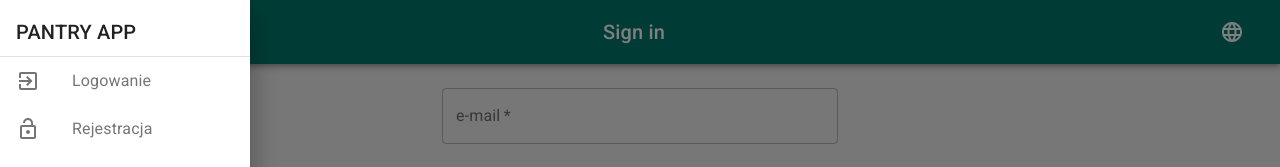
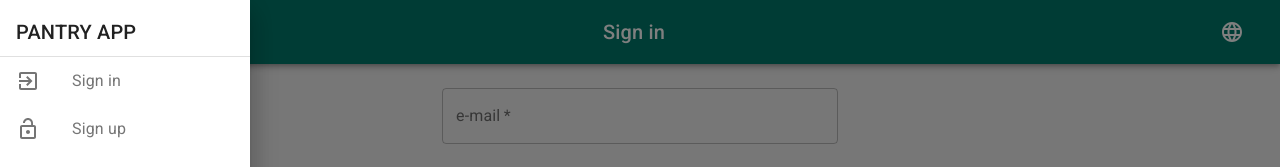
Before and after one commit to danjarosz/pantry-app, a React (Create React App) app: page / in a window 1280 px wide. Both pictures are taken after a click on the button 36 px from the left and 32 px from the top of the page. Shown: the top 167 px of the page. Built offline with nearby package versions, Linux system fonts and the light colour scheme.

Commit message:
feat(Navigation): implement translations

```diff
--- a/src/components/Navigation/Navigation.jsx
+++ b/src/components/Navigation/Navigation.jsx
@@ -1,4 +1,4 @@
-import React, { useState } from 'react';
+import React, { useState } from "react";
 import { makeStyles } from "@material-ui/styles";
 import { Link } from "react-router-dom";
 import {
@@ -9,11 +9,12 @@ import {
   ListItem,
   ListItemText,
   ListItemIcon,
-  Typography
-} from '@material-ui/core';
-import MenuIcon from '@material-ui/icons/Menu';
-import ExitToAppIcon from '@material-ui/icons/ExitToApp';
-import LockOpenIcon from '@material-ui/icons/LockOpen';
+  Typography,
+} from "@material-ui/core";
+import MenuIcon from "@material-ui/icons/Menu";
+import ExitToAppIcon from "@material-ui/icons/ExitToApp";
+import LockOpenIcon from "@material-ui/icons/LockOpen";
+import useTranslation from "../../hooks/useTranslation";
 
 const useStyles = makeStyles((theme) => ({
   menuButton: {
@@ -23,91 +24,83 @@ const useStyles = makeStyles((theme) => ({
     width: 250,
   },
   logo: {
-    textTransform: "uppercase"
+    textTransform: "uppercase",
   },
   link: {
     textDecoration: "none",
     color: "rgba(0, 0, 0, 0.54)",
-    fontWeight: "700"
-  }
+    fontWeight: "700",
+  },
 }));
 
 const Navigation = ({ variant }) => {
+  const { t } = useTranslation();
   const classes = useStyles();
   const [open, setOpen] = useState(false);
 
   const openDrawer = () => {
     setOpen(true);
-  }
+  };
 
   const closeDrawer = () => {
     setOpen(false);
-  }
+  };
 
   const privateMenuItems = [
     {
       type: "link",
-      label: "Twoje spiżarnie",
-      navigateTo: "/dashboard"
+      label: t("navigation.item.dashboard"),
+      navigateTo: "/dashboard",
     },
     {
       type: "link",
-      label: "Ustawienia",
-      navigateTo: "/settings"
+      label: t("navigation.item.settings"),
+      navigateTo: "/settings",
     },
     {
       type: "button",
-      label: "Wyloguj się"
-    }
-  ]
+      label: t("navigation.item.logout"),
+    },
+  ];
 
   const publicMenuItems = [
     {
       type: "link",
-      label: "Logowanie",
+      label: t("navigation.item.login"),
       navigateTo: "/",
-      icon: <ExitToAppIcon />
+      icon: <ExitToAppIcon />,
     },
     {
       type: "link",
-      label: "Rejestracja",
+      label: t("navigation.item.signup"),
       navigateTo: "/signup",
-      icon: <LockOpenIcon />
-    }
-  ]
+      icon: <LockOpenIcon />,
+    },
+  ];
 
-  const getNavItems = (list) => list.map(item => {
+  const getNavItems = (list) =>
+    list.map((item) => {
       const { type, label, navigateTo, icon } = item;
 
       const baseItemEl = (
-      <ListItem
-          button
-        >
-          <ListItemIcon>
-            {icon}
-          </ListItemIcon>
-          <ListItemText>
-            {label}
-          </ListItemText>
+        <ListItem button>
+          <ListItemIcon>{icon}</ListItemIcon>
+          <ListItemText>{label}</ListItemText>
         </ListItem>
-    )
+      );
 
       let itemEl = baseItemEl;
 
       if (type === "link") {
         itemEl = (
-        <Link
-          key={navigateTo}
-          to={navigateTo}
-          className={classes.link}
-        >
+          <Link key={navigateTo} to={navigateTo} className={classes.link}>
             {baseItemEl}
           </Link>
-      )
+        );
       }
 
-    return itemEl
-  })
+      return itemEl;
+    });
 
   let navItems = [];
 
@@ -119,7 +112,7 @@ const Navigation = ({ variant }) => {
       navItems = getNavItems(publicMenuItems);
       break;
     default:
-      navItems = []
+      navItems = [];
   }
 
   const list = (
@@ -131,10 +124,7 @@ const Navigation = ({ variant }) => {
     >
       <List>
         <ListItem>
-          <Typography
-            variant="h6"
-            className={classes.logo}
-          >
+          <Typography variant="h6" className={classes.logo}>
             Pantry App
           </Typography>
         </ListItem>
@@ -155,15 +145,11 @@ const Navigation = ({ variant }) => {
       >
         <MenuIcon />
       </IconButton>
-      <Drawer
-        anchor="left"
-        open={open}
-        onClose={closeDrawer}
-      >
+      <Drawer anchor="left" open={open} onClose={closeDrawer}>
         {list}
       </Drawer>
     </>
   );
-}
+};
 
 export default Navigation;
--- a/src/translations/en.json
+++ b/src/translations/en.json
@@ -2,5 +2,10 @@
   "title.app": "Pantry App",
   "title.login": "Sign in",
   "title.signup": "Sign up",
-  "title.pantries": "Pantries"
+  "title.pantries": "Pantries",
+  "navigation.item.dashboard": "Dashboard",
+  "navigation.item.settings": "Settings",
+  "navigation.item.logout": "Log out",
+  "navigation.item.login": "Sign in",
+  "navigation.item.signup": "Sign up"
 }
--- a/src/translations/pl.json
+++ b/src/translations/pl.json
@@ -2,5 +2,10 @@
   "title.app": "Pantry App",
   "title.login": "Logowanie",
   "title.signup": "Rejstracja",
-  "title.pantries": "Spiżarnie"
+  "title.pantries": "Spiżarnie",
+  "navigation.item.dashboard": "Twoje spiżarnie",
+  "navigation.item.settings": "Ustawienia",
+  "navigation.item.logout": "Wyloguj się",
+  "navigation.item.login": "Logowanie",
+  "navigation.item.signup": "Rejestracja"
 }
```
Lines whose indentation alone changed are shown as unchanged.
